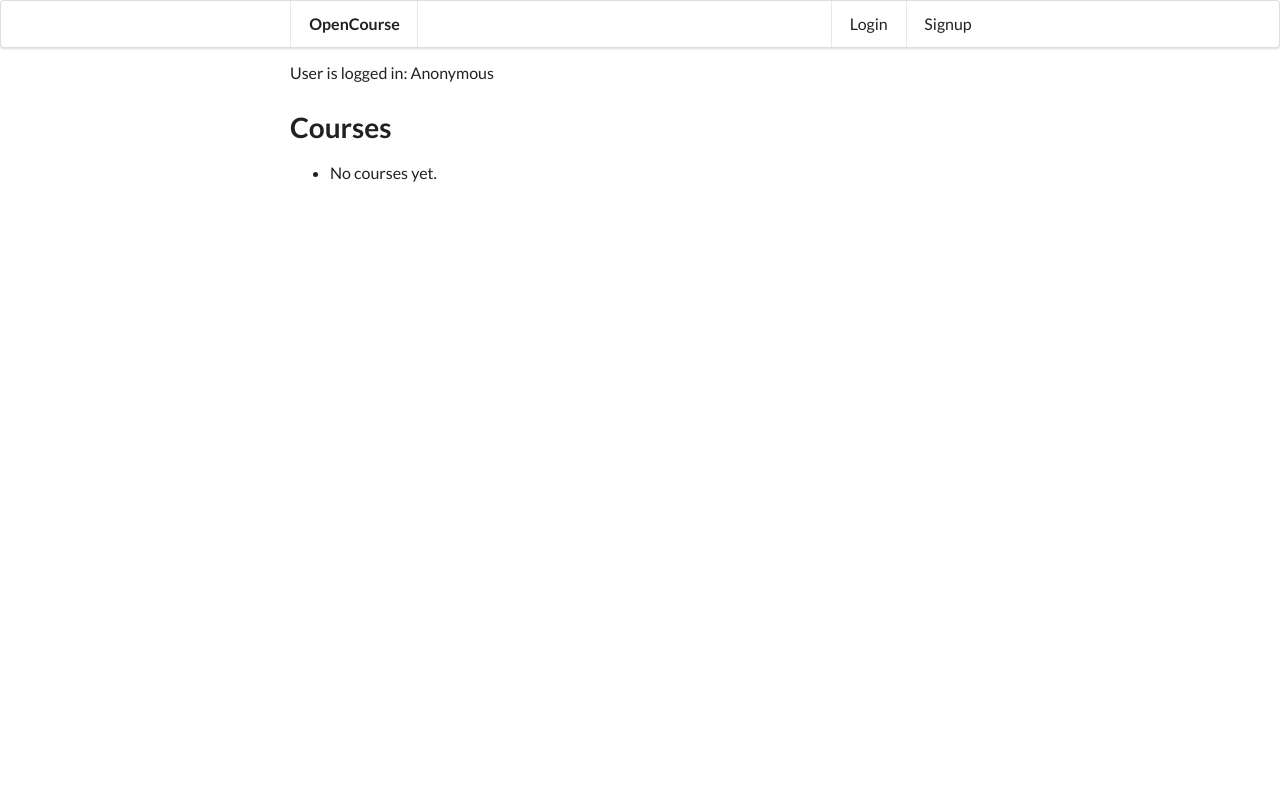
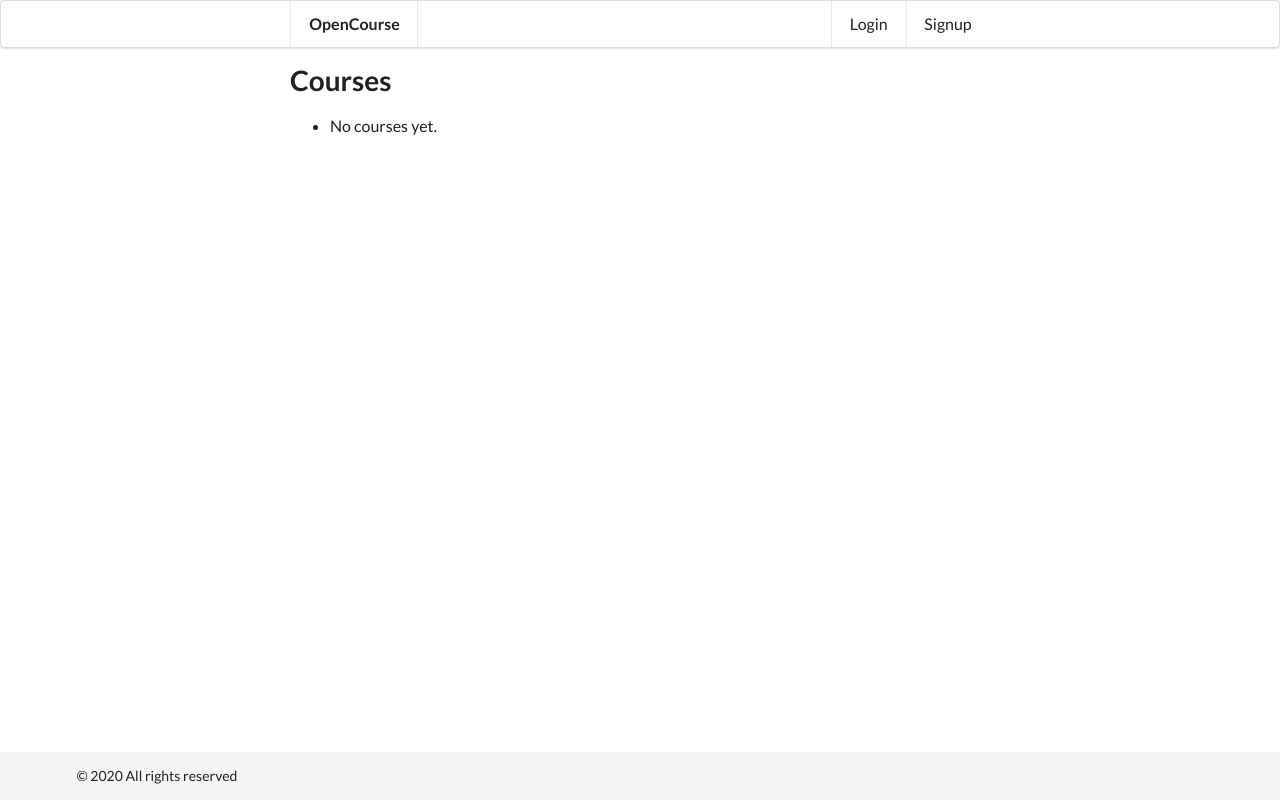
Before and after one commit to Romanchikus/opencourse, a Django app: page /courses/list/ in a window 1280 px wide. Run offline with Django 3.2, Linux system fonts and the light colour scheme; data that the repository does not hold is empty; some libraries are stand-ins or nearby versions.

Commit message:
Add footer (main becomes flex)

```diff
--- a/static/css/main.css
+++ b/static/css/main.css
@@ -1,3 +1,20 @@
 .ui.form {
     max-width: 22rem;
 }
+
+body {
+    display: flex;
+    flex-direction: column;
+    min-height: 100vh;
+}
+
+main {
+    flex: 1;
+}
+
+footer {
+    margin-top: 3rem;
+    padding-top: 1rem;
+    padding-bottom: 1rem;
+    background-color: rgb(245, 245, 245);
+}
--- a/templates/base.html
+++ b/templates/base.html
@@ -35,15 +35,17 @@
     </div>
   </div>
 
-  <div class="ui text container">
-    <p>User is logged in: {{ user.username|default:"Anonymous"}} </p>
-
+  <main>
+    <div class="ui text container">
     {% block content %}
       Base
     {% endblock content %}
-  </div>
+    </div>
+  </main>
 
-  <br>
+  <footer>
+    <div class="ui container"><p>© 2020 All rights reserved</p></div>
+  </footer>
 
     <!-- Le javascript
     ================================================== -->
```
